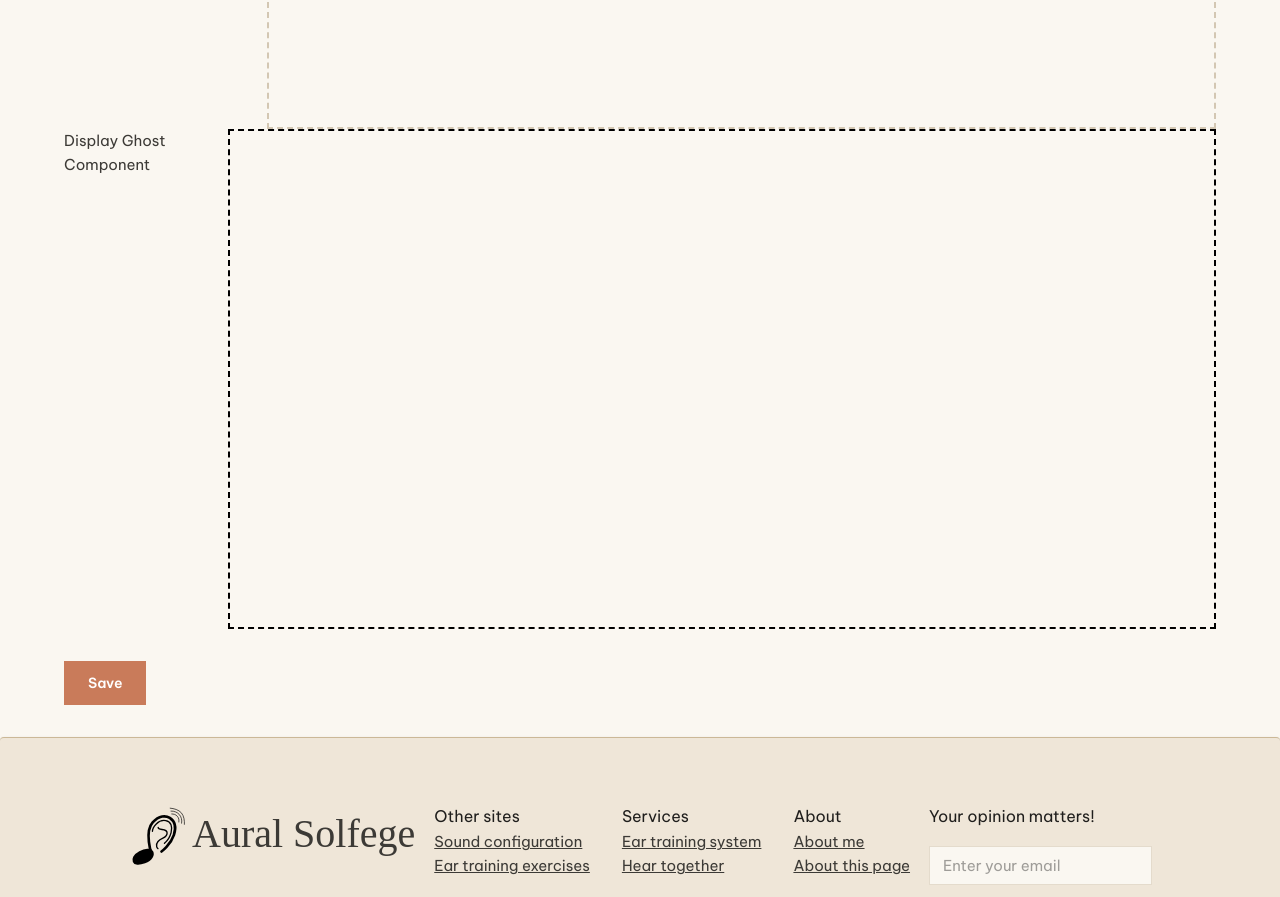
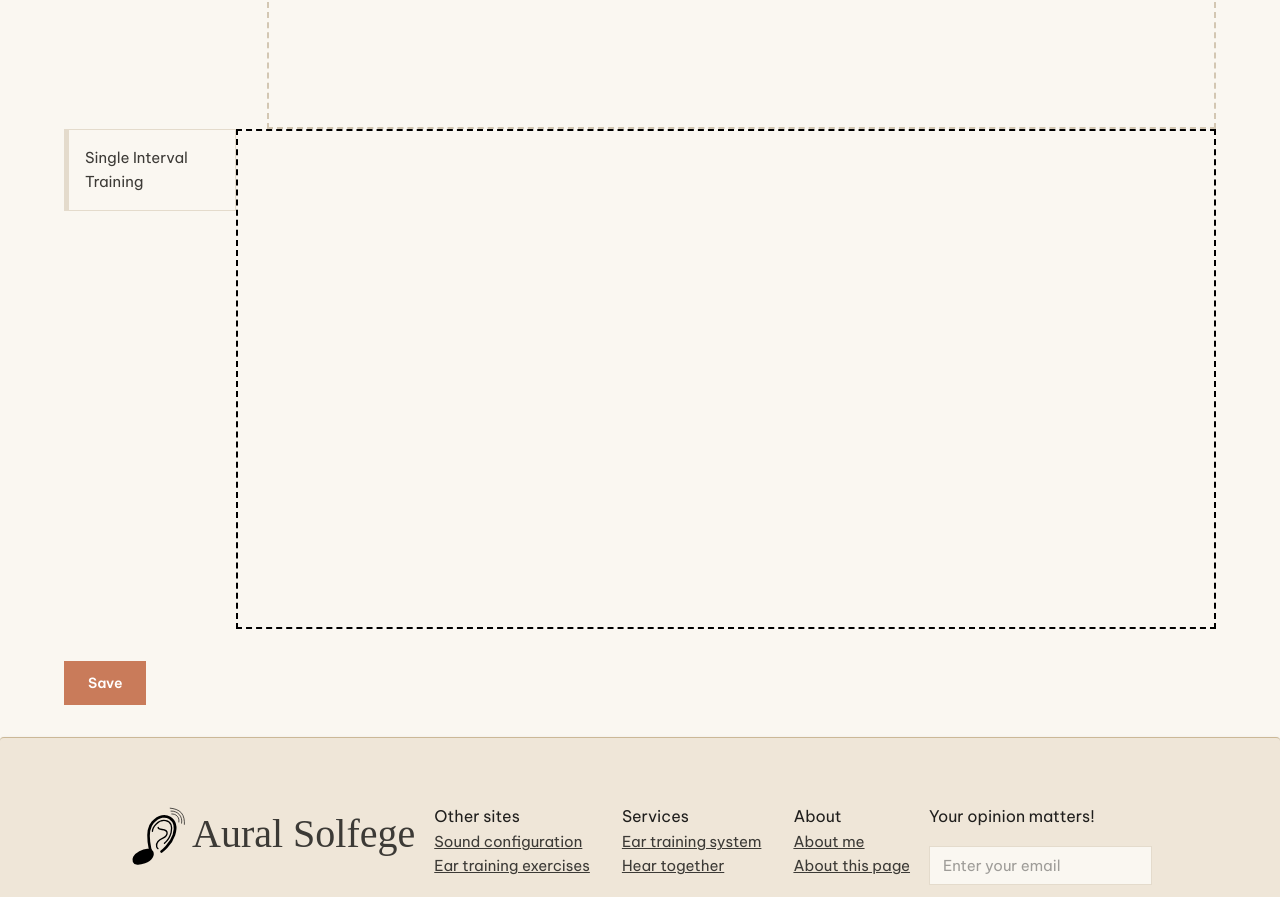
Before and after one commit to thanhKasper/aural-solfege-ui, a React (Vite) app: page /exercises/create in a window 1280 px wide. Shown: the part 838-1735 px from the top of the page. Built offline with nearby package versions, Linux system fonts and the light colour scheme; a web font is replaced by a local one.

Commit message:
refactor: render ghost from the rendered source DOM node

```diff
--- a/src/components/ExerciseFormatsDragAndDrop/ExerciseFormatsDragAndDrop.tsx
+++ b/src/components/ExerciseFormatsDragAndDrop/ExerciseFormatsDragAndDrop.tsx
@@ -1,14 +1,14 @@
 import DragAndDropProvider from "@/components/organisms/DragAndDrop/DragAndDropProvider";
-import { Box, Stack } from "@mui/material";
-import { useCallback, useContext, useRef } from "react";
-import type { TExerciseFormat } from "./ExerciseFormat.types";
-import { SingleIntervalSourceElement } from "./SingleIntervalTraining/SingleIntervalSourceElement";
+import { Box, Stack, Typography } from "@mui/material";
+import { useCallback, useRef } from "react";
+import DragAndDrop from "../organisms/DragAndDrop/DragAndDrop";
 import type { TElementPosition } from "../organisms/DragAndDrop/DragAndDrop.types";
 import DropContainer from "../organisms/DragAndDrop/containers/DropContainer";
+import VerticalStackedContainer from "../organisms/DragAndDrop/containers/VerticalStackedContainer";
+import Source from "../organisms/DragAndDrop/elements/Source";
+import type { TExerciseFormat } from "./ExerciseFormat.types";
 import IntervalPitchComparisonSourceElement from "./IntervalPitchComparison/IntervalPitchComparisonSourceElement";
-import DragAndDrop from "../organisms/DragAndDrop/DragAndDrop";
-import { DragAndDropContext } from "../organisms/DragAndDrop/DragAndDropContextV2";
-import VerticalStackedContainer from "../organisms/DragAndDrop/containers/VerticalStackedContainer";
+import { SingleIntervalSourceElement } from "./SingleIntervalTraining/SingleIntervalSourceElement";
 
 interface IExerciseFormatDragAndDrop {
   value?: TExerciseFormat[];
@@ -107,12 +107,25 @@ const ExerciseFormatsDragAndDrop = ({
 };
 
 const TestShowGhost = () => {
-  const { showGhostComponent } = useContext(DragAndDropContext);
-
   return (
-    <div onMouseDown={() => showGhostComponent(<div>Hello world</div>)}>
-      Display Ghost Component
-    </div>
+    <Source
+      onBeforeRelocatableCreated={() => {
+        console.log("An element is dropped");
+      }}
+    >
+      <Box
+        sx={{
+          padding: 2,
+          borderWidth: 1,
+          borderLeftWidth: 5,
+          borderStyle: "solid",
+          backgroundColor: "canvas.100",
+          borderColor: "canvas.300",
+        }}
+      >
+        <Typography>Single Interval Training</Typography>
+      </Box>
+    </Source>
   );
 };
 
--- a/src/components/organisms/DragAndDrop/DragAndDrop.tsx
+++ b/src/components/organisms/DragAndDrop/DragAndDrop.tsx
@@ -9,16 +9,11 @@ const DragAndDrop = ({ children }: PropsWithChildren) => {
   );
 
   const showGhostComponent = (
-    view: ReactNode,
-    htmlElement: HTMLElement,
+    element: HTMLElement,
     onSuccessDrop?: () => void,
   ) => {
     setGhostComponent(
-      <GhostElement
-        view={view}
-        bindingElement={htmlElement}
-        onSuccessDrop={onSuccessDrop}
-      />,
+      <GhostElement element={element} onSuccessDrop={onSuccessDrop} />,
     );
   };
 
--- a/src/components/organisms/DragAndDrop/DragAndDropContextV2.tsx
+++ b/src/components/organisms/DragAndDrop/DragAndDropContextV2.tsx
@@ -1,9 +1,8 @@
-import { createContext, type ReactNode } from "react";
+import { createContext } from "react";
 
 interface DragAndDropContextProps {
   showGhostComponent: (
-    view: ReactNode,
-    bindingComponentRef: HTMLElement,
+    element: HTMLElement,
     onSuccessDrop?: () => void,
   ) => void;
   hideGhostComponent: () => void;
--- a/src/components/organisms/DragAndDrop/elements/GhostElement.tsx
+++ b/src/components/organisms/DragAndDrop/elements/GhostElement.tsx
@@ -3,9 +3,9 @@ import {
   useCallback,
   useContext,
   useEffect,
+  useLayoutEffect,
   useRef,
   useState,
-  type ReactNode,
 } from "react";
 import { DragAndDropContext } from "../DragAndDropContextV2";
 import { useEventBus } from "@/hooks/useEventBus";
@@ -13,8 +13,7 @@ import { DRAG_AND_DROP_EVENT } from "../constants";
 import type { DropEventPayload } from "../events";
 
 interface GhostElementProps {
-  view: ReactNode;
-  bindingElement: HTMLElement;
+  element: HTMLElement;
   onSuccessDrop?: () => void;
 }
 
@@ -24,8 +23,7 @@ type Coordination = {
 };
 
 export const GhostElement = ({
-  view,
-  bindingElement: bindingComponentRef,
+  element,
   onSuccessDrop,
 }: GhostElementProps) => {
   const { hideGhostComponent } = useContext(DragAndDropContext);
@@ -36,13 +34,30 @@ export const GhostElement = ({
   });
   const grabOffsetRef = useRef<Coordination>({ x: 0, y: 0 });
   const ghostRef = useRef<HTMLElement | null>(null);
+  const contentRef = useRef<HTMLDivElement | null>(null);
+
+  useLayoutEffect(() => {
+    const rect = element.getBoundingClientRect();
+    if (ghostRef.current) {
+      ghostRef.current.style.width = `${rect.width}px`;
+      ghostRef.current.style.height = `${rect.height}px`;
+    }
+
+    const contentNode = contentRef.current;
+    if (!contentNode) return;
+    const clonedView = element.cloneNode(true) as HTMLElement;
+    contentNode.appendChild(clonedView);
+    return () => {
+      clonedView.remove();
+    };
+  }, [element]);
 
   const handleMouseHold = useCallback(
     (e: MouseEvent) => {
       const target = e.target as Node;
-      if (!bindingComponentRef.contains(target)) return;
+      if (!element.contains(target)) return;
 
-      const bindingRect = bindingComponentRef.getBoundingClientRect();
+      const bindingRect = element.getBoundingClientRect();
       grabOffsetRef.current = {
         x: e.clientX - bindingRect.x,
         y: e.clientY - bindingRect.y,
@@ -53,7 +68,7 @@ export const GhostElement = ({
         y: bindingRect.y,
       });
     },
-    [bindingComponentRef],
+    [element],
   );
 
   const handleMouseMove = useCallback(
@@ -63,9 +78,9 @@ export const GhostElement = ({
         y: e.clientY - grabOffsetRef.current.y,
       });
 
-      dispatch(DRAG_AND_DROP_EVENT.ELEMENT_MOVE, bindingComponentRef);
+      dispatch(DRAG_AND_DROP_EVENT.ELEMENT_MOVE, element);
     },
-    [dispatch, bindingComponentRef],
+    [dispatch, element],
   );
 
   const handleMouseRelease = useCallback(() => {
@@ -94,7 +109,7 @@ export const GhostElement = ({
       ref={ghostRef}
       sx={{ position: "fixed", top: coordination.y, left: coordination.x }}
     >
-      {view}
+      <div ref={contentRef} />
     </Box>
   );
 };
--- a/src/components/organisms/DragAndDrop/elements/Relocatable.tsx
+++ b/src/components/organisms/DragAndDrop/elements/Relocatable.tsx
@@ -17,9 +17,7 @@ const Relocatable = ({ children }: RelocatableProps) => {
   const renderedComponent = children({ remove, update, moveUp, moveDown });
   return (
     <div
-      onMouseDown={(e) =>
-        showGhostComponent(renderedComponent, e.currentTarget)
-      }
+      onMouseDown={(e) => showGhostComponent(e.currentTarget)}
     >
       {renderedComponent}
     </div>
--- a/src/components/organisms/DragAndDrop/elements/Source.tsx
+++ b/src/components/organisms/DragAndDrop/elements/Source.tsx
@@ -14,11 +14,7 @@ const Source = ({ children, onBeforeRelocatableCreated }: SourceProps) => {
   return (
     <div
       onMouseDown={(e) =>
-        showGhostComponent(
-          children,
-          e.currentTarget,
-          onBeforeRelocatableCreated,
-        )
+        showGhostComponent(e.currentTarget, onBeforeRelocatableCreated)
       }
     >
       {children}
```
